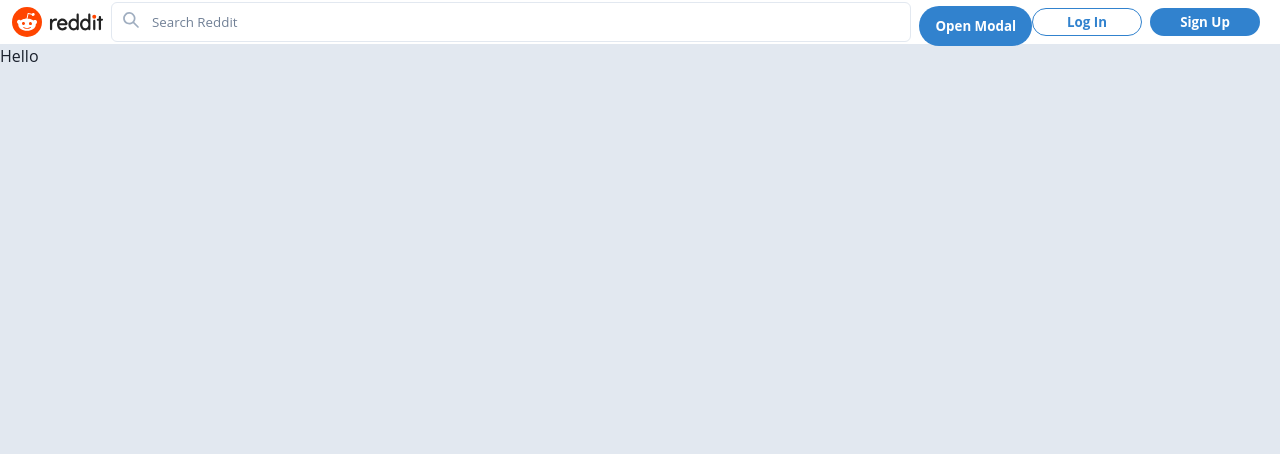
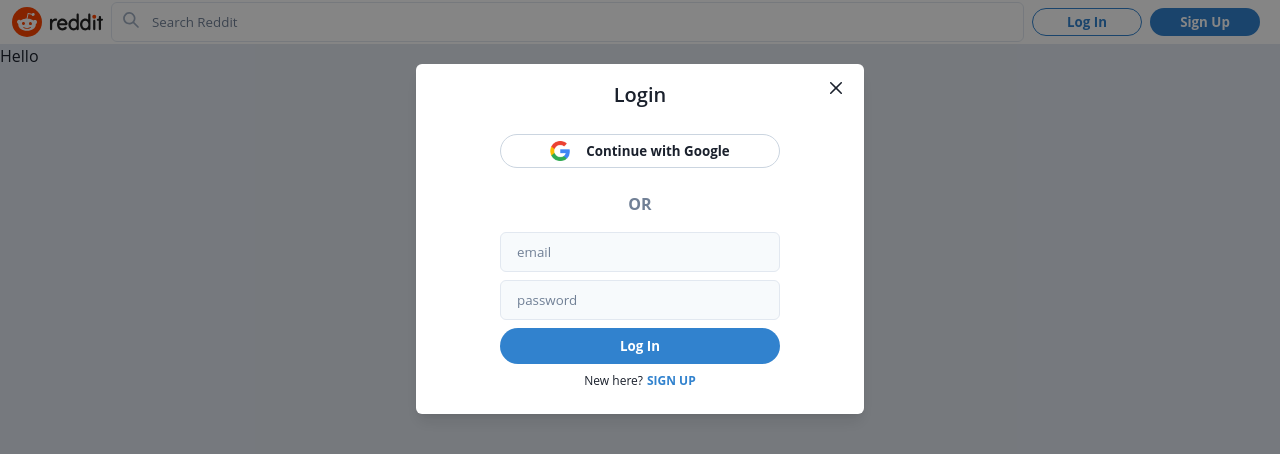
Before and after one commit to adamhartman5/reddit-clone, a Next.js app: page / in a window 1280 px wide. Both pictures are taken after a click on the button "Log In". Shown: the top 454 px of the page. Built offline with nearby package versions, Linux system fonts and the light colour scheme.

Commit message:
Finish login and signup

```diff
--- /dev/null
+++ b/src/atoms/authModalAtom.ts
@@ -0,0 +1,16 @@
+import { atom } from 'recoil';
+
+export interface AuthModalState {
+	open: boolean;
+	view: 'login' | 'signup' | 'resetPassword';
+}
+
+const defaultModalState: AuthModalState = {
+	open: false,
+	view: 'login'
+}
+
+export const authModalState = atom<AuthModalState>({
+	key: 'authModalState',
+	default: defaultModalState,
+});
--- /dev/null
+++ b/src/components/Modal/Auth/AuthInputs.tsx
@@ -0,0 +1,20 @@
+import { authModalState } from '@/src/atoms/authModalAtom';
+import { Flex } from '@chakra-ui/react';
+import React from 'react';
+import { useRecoilValue } from 'recoil';
+import Login from './Login';
+import SignUp from './Signup';
+
+type AuthInputsProps = {};
+
+const AuthInputs: React.FC<AuthInputsProps> = () => {
+	const modalState = useRecoilValue(authModalState);
+
+	return (
+		<Flex direction='column' align='center' width='100%' mt={4}>
+			{modalState.view === 'login' && <Login />}
+			{modalState.view === 'signup' && <SignUp />}
+		</Flex>
+	);
+};
+export default AuthInputs;
--- a/src/components/Modal/Auth/AuthModal.tsx
+++ b/src/components/Modal/Auth/AuthModal.tsx
@@ -1,3 +1,4 @@
+import { authModalState } from '@/src/atoms/authModalAtom';
 import {
 	useDisclosure,
 	Button,
@@ -8,28 +9,55 @@ import {
 	ModalCloseButton,
 	ModalBody,
 	ModalFooter,
+	Flex,
+	Text,
 } from '@chakra-ui/react';
 import React from 'react';
+import { useRecoilState } from 'recoil';
+import AuthInputs from './AuthInputs';
+import OAuthButtons from './OAuthButtons';
 
 const AuthModal: React.FC = () => {
-	const { isOpen, onOpen, onClose } = useDisclosure();
+	const [modalState, setModalState] = useRecoilState(authModalState);
+
+	const handleClose = () => {
+		setModalState((prev) => ({
+			...prev,
+			open: false,
+		}));
+	};
 	return (
 		<>
-			<Button onClick={onOpen}>Open Modal</Button>
-
-			<Modal isOpen={isOpen} onClose={onClose}>
+			<Modal isOpen={modalState.open} onClose={handleClose}>
 				<ModalOverlay />
 				<ModalContent>
-					<ModalHeader>Modal Title</ModalHeader>
+					<ModalHeader textAlign='center'>
+						{modalState.view === 'login' && 'Login'}
+						{modalState.view === 'signup' && 'Sign Up'}
+						{modalState.view === 'resetPassword' && 'Reset Password'}
+					</ModalHeader>
 					<ModalCloseButton />
-					<ModalBody>Here is the modal body</ModalBody>
-
-					<ModalFooter>
-						<Button colorScheme='blue' mr={3} onClick={onClose}>
-							Close
-						</Button>
-						<Button variant='ghost'>Secondary Action</Button>
-					</ModalFooter>
+					<ModalBody
+						display='flex'
+						flexDirection='column'
+						alignItems='center'
+						justifyContent='center'
+						pb={6}
+					>
+						<Flex
+							direction='column'
+							align='center'
+							justify='center'
+							width='70%'
+						>
+							<OAuthButtons />
+							<Text color='gray.500' fontWeight={700}>
+								OR
+							</Text>
+							<AuthInputs />
+							{/* <ResetPassword /> */}
+						</Flex>
+					</ModalBody>
 				</ModalContent>
 			</Modal>
 		</>
--- /dev/null
+++ b/src/components/Modal/Auth/Login.tsx
@@ -0,0 +1,80 @@
+import { authModalState } from '@/src/atoms/authModalAtom';
+import { Button, Flex, Input, Text } from '@chakra-ui/react';
+import React, { useState } from 'react';
+import { useSetRecoilState } from 'recoil';
+
+type LoginProps = {};
+
+const Login: React.FC<LoginProps> = () => {
+	const setAuthModalState = useSetRecoilState(authModalState);
+	const [loginForm, setLoginForm] = useState({
+		email: '',
+		password: '',
+	});
+
+	// Firebase logic
+	const onSubmit = () => {};
+
+	const onChange = (event: React.ChangeEvent<HTMLInputElement>) => {
+		setLoginForm((prev) => ({
+			...prev,
+			[event.target.name]: event.target.value,
+		}));
+	};
+
+	return (
+		<form onSubmit={onSubmit}>
+			<Input
+				required
+				name='email'
+				placeholder='email'
+				type='email'
+				mb={2}
+				onChange={onChange}
+				fontSize='10pt'
+				_placeholder={{ color: 'gray.500' }}
+				_hover={{
+					bg: 'white',
+					border: '1px solid',
+					borderColor: 'blue.500',
+				}}
+				bg='gray.50'
+			/>
+			<Input
+				required
+				name='password'
+				placeholder='password'
+				type='password'
+				onChange={onChange}
+				fontSize='10pt'
+				_placeholder={{ color: 'gray.500' }}
+				_hover={{
+					bg: 'white',
+					border: '1px solid',
+					borderColor: 'blue.500',
+				}}
+				bg='gray.50'
+			/>
+			<Button width='100%' height='36px' mt={2} mb={2} type='submit'>
+				Log In
+			</Button>
+			<Flex fontSize='9pt' justifyContent='center'>
+				<Text mr={1}>New here?</Text>
+				<Text
+					color='blue.500'
+					fontWeight={700}
+					cursor='pointer'
+					onClick={() =>
+						setAuthModalState((prev) => ({
+							...prev,
+							view: 'signup',
+						}))
+					}
+				>
+					SIGN UP
+				</Text>
+			</Flex>
+		</form>
+	);
+};
+export default Login;
--- /dev/null
+++ b/src/components/Modal/Auth/OAuthButtons.tsx
@@ -0,0 +1,14 @@
+import { Button, Flex, Image } from '@chakra-ui/react';
+import React from 'react';
+
+const OAuthButtons: React.FC = () => {
+	return (
+		<Flex direction='column' width='100%' mb={4}>
+			<Button variant='oauth' mb={2}>
+				<Image src='/images/googlelogo.png' height='20px' mr={4} />
+				Continue with Google
+			</Button>
+		</Flex>
+	);
+};
+export default OAuthButtons;
--- /dev/null
+++ b/src/components/Modal/Auth/SignUp.tsx
@@ -0,0 +1,94 @@
+import { authModalState } from '@/src/atoms/authModalAtom';
+import { Input, Button, Flex, Text } from '@chakra-ui/react';
+import React, { useState } from 'react';
+import { useSetRecoilState } from 'recoil';
+
+const SignUp: React.FC = () => {
+	const setAuthModalState = useSetRecoilState(authModalState);
+	const [signUpForm, setSignUpForm] = useState({
+		email: '',
+		password: '',
+		confirmPassword: '',
+	});
+
+	// Firebase logic
+	const onSubmit = () => {};
+
+	const onChange = (event: React.ChangeEvent<HTMLInputElement>) => {
+		setSignUpForm((prev) => ({
+			...prev,
+			[event.target.name]: event.target.value,
+		}));
+	};
+
+	return (
+		<form onSubmit={onSubmit}>
+			<Input
+				required
+				name='email'
+				placeholder='email'
+				type='email'
+				mb={2}
+				onChange={onChange}
+				fontSize='10pt'
+				_placeholder={{ color: 'gray.500' }}
+				_hover={{
+					bg: 'white',
+					border: '1px solid',
+					borderColor: 'blue.500',
+				}}
+				bg='gray.50'
+			/>
+			<Input
+				required
+				name='password'
+				placeholder='password'
+				type='password'
+				onChange={onChange}
+				fontSize='10pt'
+				_placeholder={{ color: 'gray.500' }}
+				_hover={{
+					bg: 'white',
+					border: '1px solid',
+					borderColor: 'blue.500',
+				}}
+				bg='gray.50'
+			/>
+			<Input
+				required
+				name='confirmPassword'
+				placeholder='confirm password'
+				type='password'
+				onChange={onChange}
+				fontSize='10pt'
+				_placeholder={{ color: 'gray.500' }}
+				_hover={{
+					bg: 'white',
+					border: '1px solid',
+					borderColor: 'blue.500',
+				}}
+				bg='gray.50'
+			/>
+			<Button width='100%' height='36px' mt={2} mb={2} type='submit'>
+				Sign Up
+			</Button>
+			<Flex fontSize='9pt' justifyContent='center'>
+				<Text mr={1}>Already a redditor?</Text>
+				<Text
+					color='blue.500'
+					fontWeight={700}
+					cursor='pointer'
+					onClick={() =>
+						setAuthModalState((prev) => ({
+							...prev,
+							view: 'login',
+						}))
+					}
+				>
+					LOG IN
+				</Text>
+			</Flex>
+		</form>
+	);
+};
+export default SignUp;
--- a/src/components/Navbar/RightContent/AuthButtons.tsx
+++ b/src/components/Navbar/RightContent/AuthButtons.tsx
@@ -1,7 +1,10 @@
+import { authModalState } from '@/src/atoms/authModalAtom';
 import { Button } from '@chakra-ui/react';
 import React from 'react';
+import { useSetRecoilState } from 'recoil';
 
 const AuthButtons: React.FC = () => {
+	const setAuthModalState = useSetRecoilState(authModalState);
 	return (
 		<>
 			<Button
@@ -10,7 +13,7 @@ const AuthButtons: React.FC = () => {
 				display={{ base: 'none', sm: 'flex' }}
 				width={{ base: '70px', md: '110px' }}
 				mr={2}
-				// onClick={() => {}}
+				onClick={() => setAuthModalState({ open: true, view: 'login'})}
 			>
 				Log In
 			</Button>
@@ -19,7 +22,7 @@ const AuthButtons: React.FC = () => {
 				display={{ base: 'none', sm: 'flex' }}
 				width={{ base: '70px', md: '110px' }}
 				mr={2}
-				// onClick={() => {}}
+				onClick={() => setAuthModalState({ open: true, view: 'signup'})}
 			>
 				Sign Up
 			</Button>
--- a/src/pages/_app.tsx
+++ b/src/pages/_app.tsx
@@ -1,14 +1,17 @@
 import { ChakraProvider } from '@chakra-ui/react'
 import type { AppProps } from 'next/app'
+import { RecoilRoot } from 'recoil'
 import { theme } from '../chakra/theme'
 import Layout from '../components/Layout/Layout'
 
 export default function App({ Component, pageProps }: AppProps) {
   return (
-    <ChakraProvider theme={theme}>
-      <Layout>
-        <Component {...pageProps} />
-      </Layout>
-    </ChakraProvider>
-  )
+    <RecoilRoot>
+      <ChakraProvider theme={theme}>
+        <Layout>
+          <Component {...pageProps} />
+        </Layout>
+      </ChakraProvider>
+    </RecoilRoot>
+  );
 }
```
